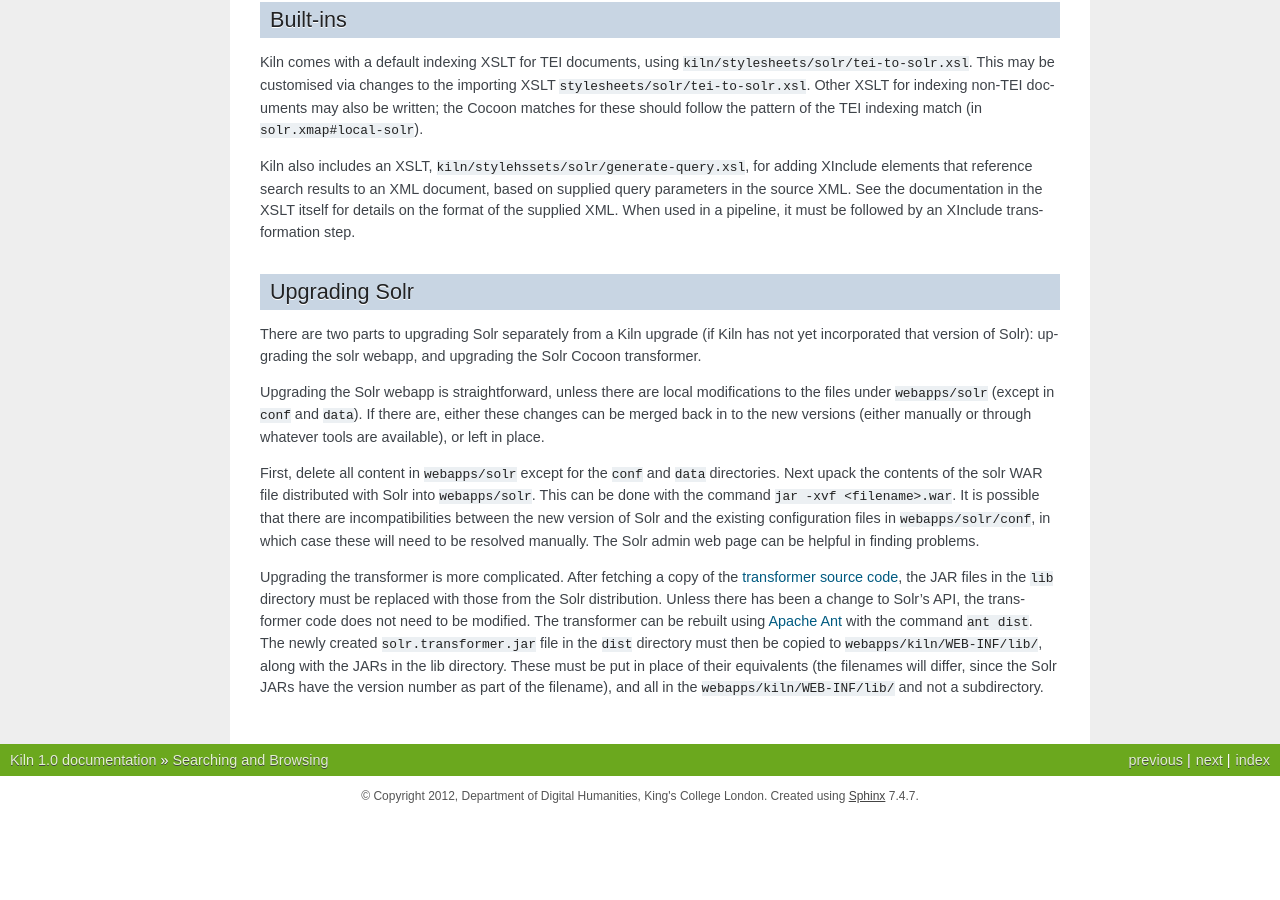
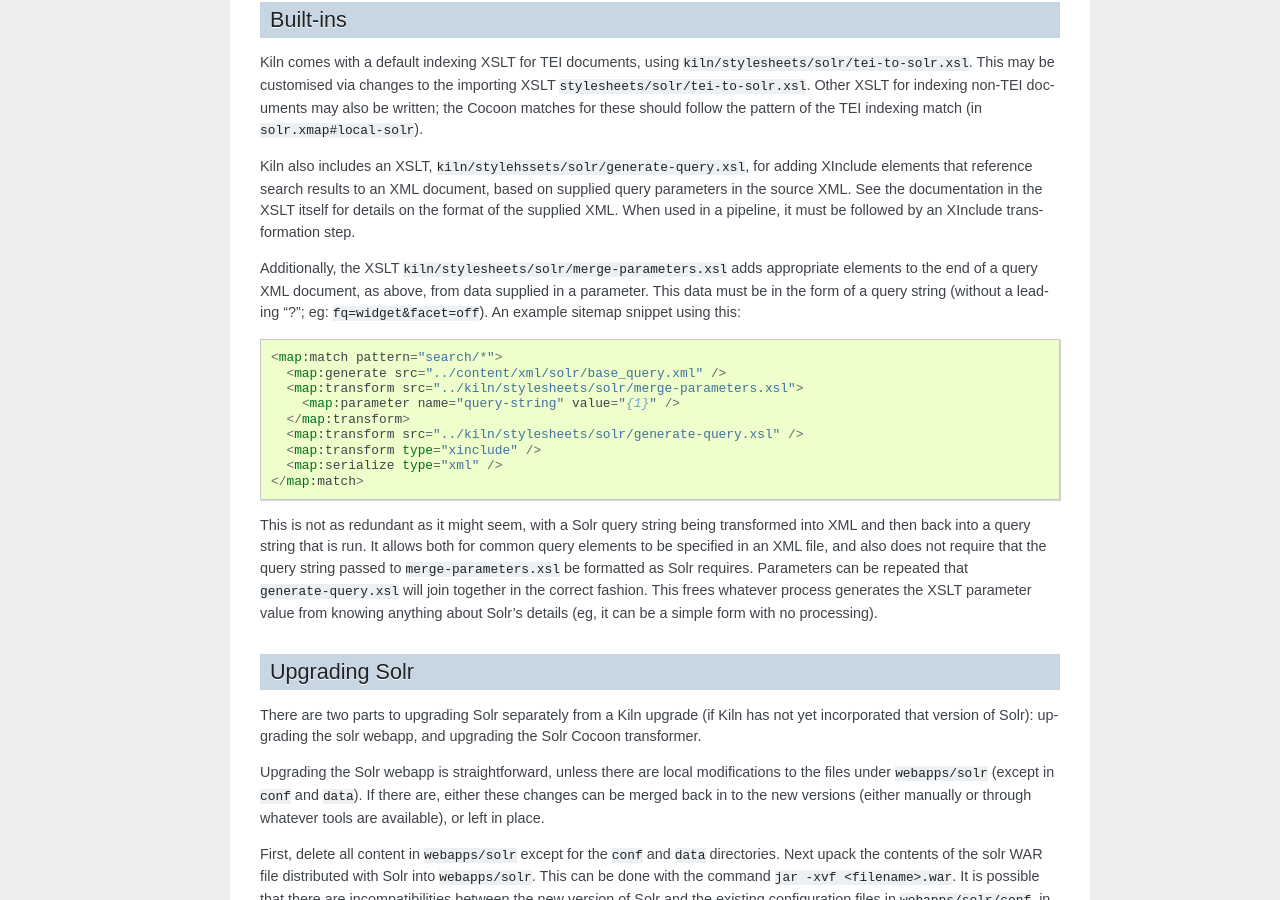
Before and after one commit to kcl-ddh/kiln, a Sphinx documentation site: the page built from docs/source/searching.rst, in a window 1280 px wide and 900 px high, scrolled down 589 px. Built offline with Sphinx 7.4.7, drawn with Linux system fonts in a browser that asks for light colours; before the commit the page ends 1405 px from its top, so only the background shows below that.

Commit message:
Improved generation of Solr queries from XML by adding in a process for supplying extra parameters. Closes WS-38 again.

```diff
--- a/docs/source/searching.rst
+++ b/docs/source/searching.rst
@@ -51,6 +51,32 @@
 used in a pipeline, it must be followed by an XInclude transformation
 step.
 
+Additionally, the XSLT ``kiln/stylesheets/solr/merge-parameters.xsl``
+adds appropriate elements to the end of a query XML document, as
+above, from data supplied in a parameter. This data must be in the
+form of a query string (without a leading "?"; eg:
+``fq=widget&facet=off``). An example sitemap snippet using this::
+
+  <map:match pattern="search/*">
+    <map:generate src="../content/xml/solr/base_query.xml" />
+    <map:transform src="../kiln/stylesheets/solr/merge-parameters.xsl">
+      <map:parameter name="query-string" value="{1}" />
+    </map:transform>
+    <map:transform src="../kiln/stylesheets/solr/generate-query.xsl" />
+    <map:transform type="xinclude" />
+    <map:serialize type="xml" />
+  </map:match>
+
+This is not as redundant as it might seem, with a Solr query string
+being transformed into XML and then back into a query string that is
+run. It allows both for common query elements to be specified in an
+XML file, and also does not require that the query string passed to
+``merge-parameters.xsl`` be formatted as Solr requires. Parameters can
+be repeated that ``generate-query.xsl`` will join together in the
+correct fashion. This frees whatever process generates the XSLT
+parameter value from knowing anything about Solr's details (eg, it can
+be a simple form with no processing).
+
 Upgrading Solr
 --------------
 
```
Also changed, not shown: 2 other files.
